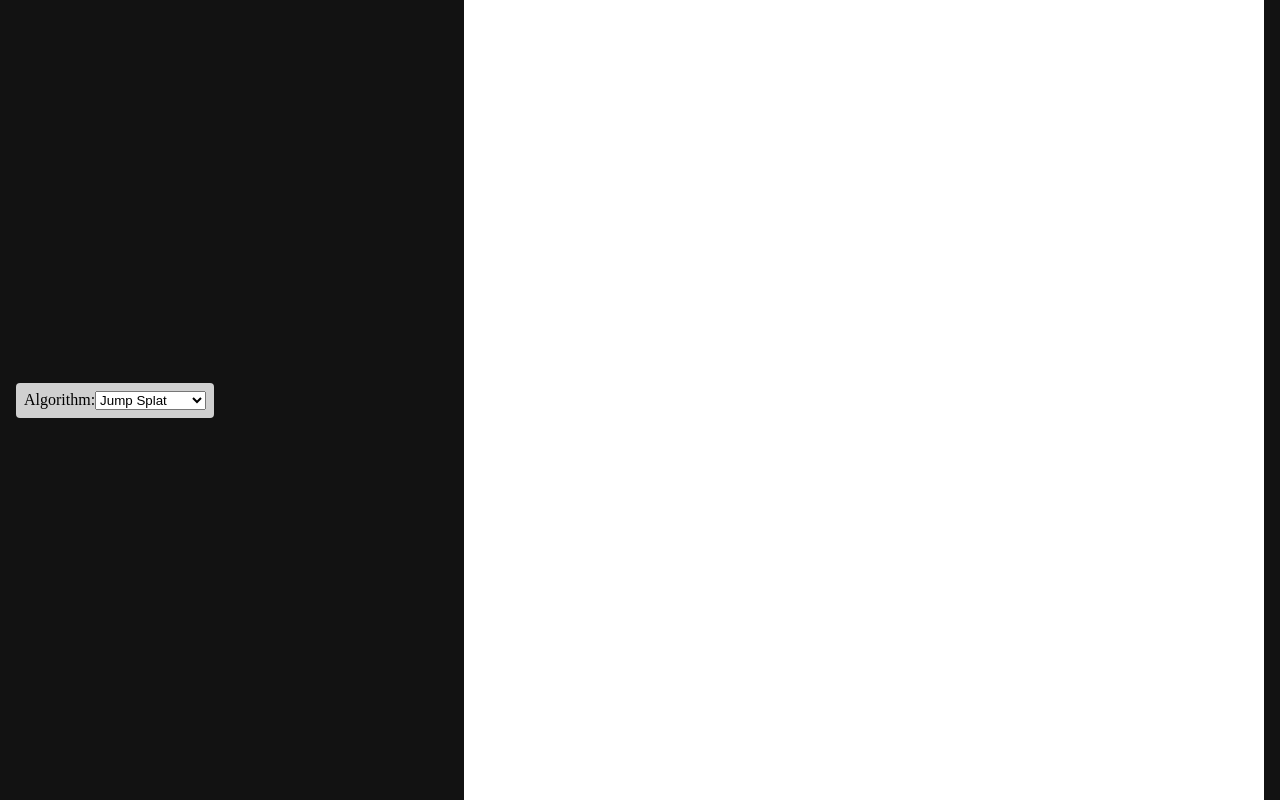
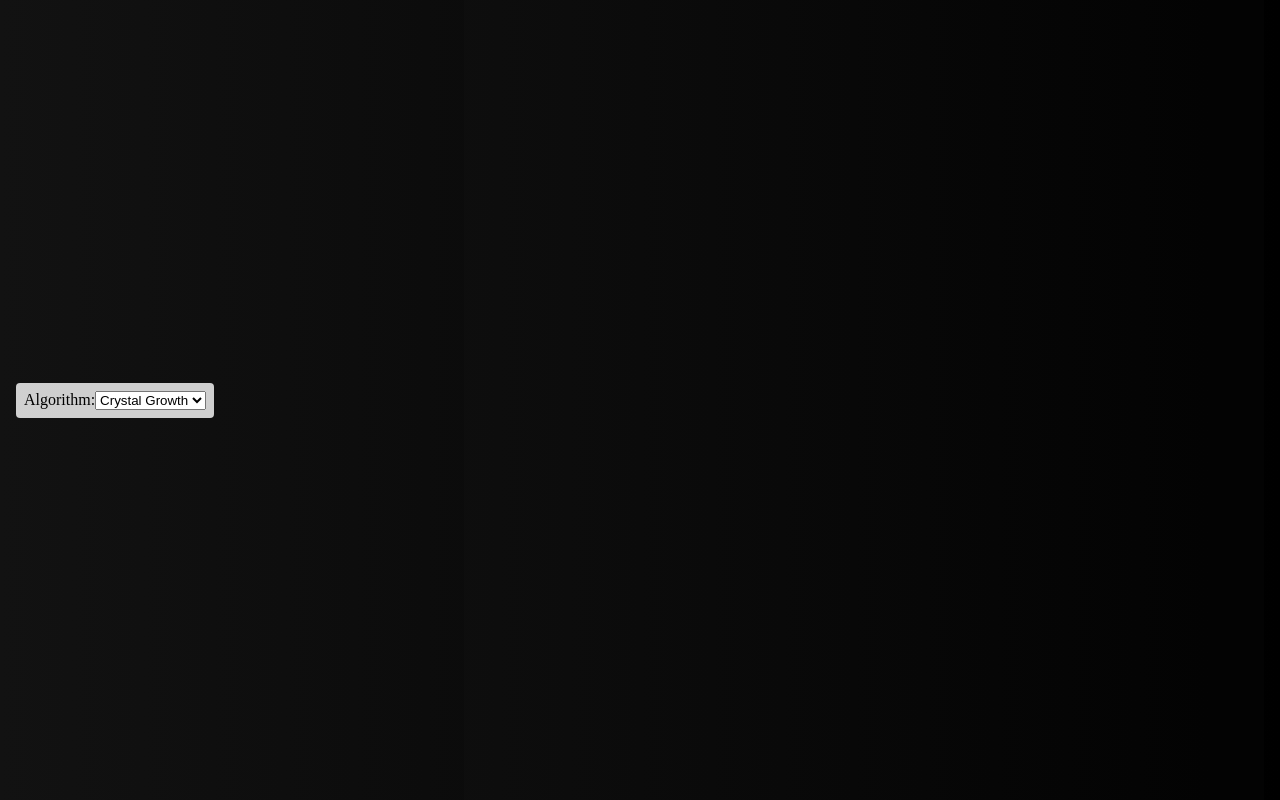
Before and after one commit to chrisloy/fractavibes, a Next.js app: page / in a window 1280 px wide. Built offline with nearby package versions, Linux system fonts and the light colour scheme.

Commit message:
DLA default and dark

```diff
--- a/app/page.tsx
+++ b/app/page.tsx
@@ -6,7 +6,7 @@ import CanvasComponent from '../components/CanvasComponent';
 import '../styles/globals.scss';
 
 export default function HomePage() {
-  const [selectedAlgorithm, setSelectedAlgorithm] = useState<string>('colorfill');
+  const [selectedAlgorithm, setSelectedAlgorithm] = useState<string>('dla');
   const canvasRef = useRef(null);
 
   const handleAlgorithmChange = (event) => {
@@ -18,8 +18,8 @@ export default function HomePage() {
       <div id="controls">
         <label htmlFor="algo">Algorithm:</label>
         <select id="algo" value={selectedAlgorithm} onChange={handleAlgorithmChange}>
+        <option value="dla">Crystal Growth</option>
         <option value="colorfill">Jump Splat</option>
-        <option value="dla">Crystal Growth</option>
         <option value="spiral">Spiral</option>
         </select>
       </div>
--- a/components/CanvasComponent.tsx
+++ b/components/CanvasComponent.tsx
@@ -17,7 +17,7 @@ const CanvasComponent = forwardRef(({ width, height, algorithm }: CanvasComponen
       cancelAnimationFrame(currentAnimationId.current);
       currentAnimationId.current = null;
     }
-    ctx.fillStyle = '#fff';
+    ctx.fillStyle = 'rgba(255,255,255,0.01)';
     ctx.fillRect(0, 0, width, height);
   };
 
--- a/styles/globals.scss
+++ b/styles/globals.scss
@@ -4,7 +4,7 @@
 
 body {
   margin: 0;
-  background-color: #121212;
+  background: linear-gradient(to right, #121212, #000000);
 }
 
 #controls {
```
